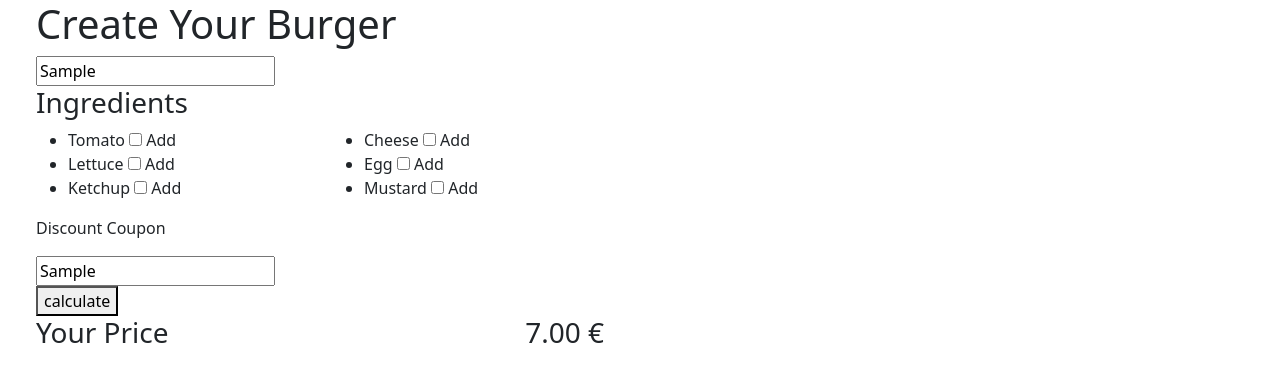
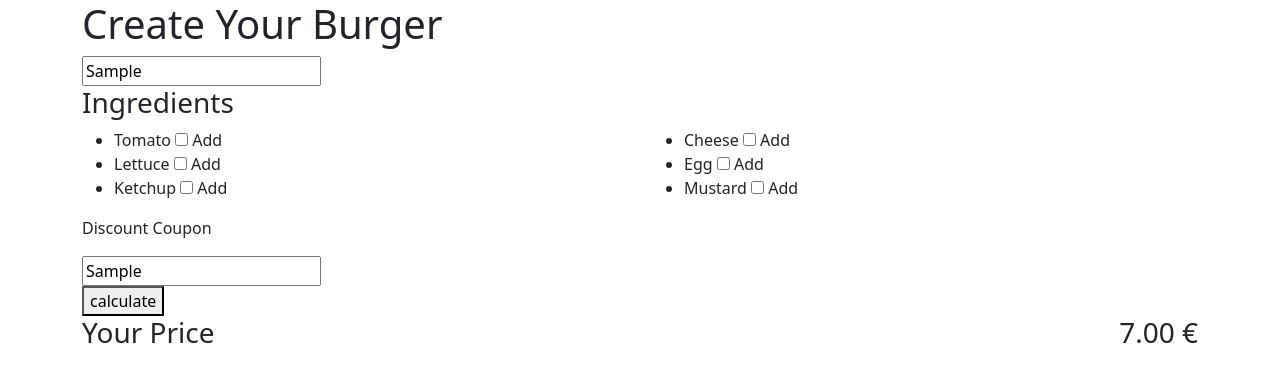
Before and after one commit to daviddpi/js-burger, a plain HTML site: page index.html in a window 1280 px wide. Both pictures are taken after typing "Sample", "Sample" into the empty fields and a click on the button "calculate". Drawn offline with nearby package versions, Linux system fonts and the light colour scheme.

Commit message:
modifche html e aggiunto else al coupon

```diff
--- a/index.html
+++ b/index.html
@@ -16,10 +16,6 @@
     <title>Burger shop</title>
 </head>
 <body>
-    <div class="container-fluid">
-        <div class="row">
-            <div class="col-6">
-
     <!-- header -->
     <header>
         <div class="container">
@@ -109,12 +105,5 @@
     </footer>
 
 </div>
-            <div class="col-6">
-
-            </div>
-        </div>
-
-    </div>
-
 </body>
 </html>
--- a/js/myscript.js
+++ b/js/myscript.js
@@ -45,6 +45,8 @@ function(){
             }
             if(listaCoupon.includes(coupon.value)){
                 prezzoBurger = prezzoBurger * 0.8;
+            } else{
+                alert("Il tuo coupon non esiste");
             }
         }
         document.getElementById("prezzo-burger").innerHTML = prezzoBurger.toFixed(2) + " &euro;";
```
Lines whose indentation alone changed are shown as unchanged.
